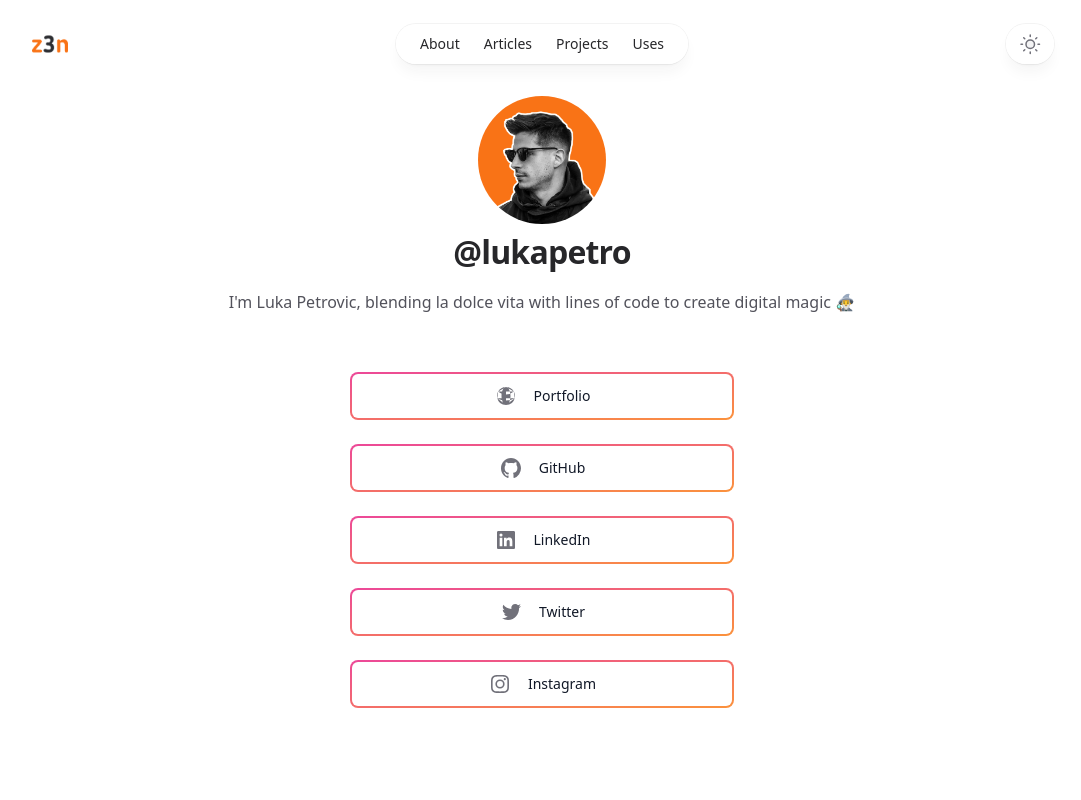
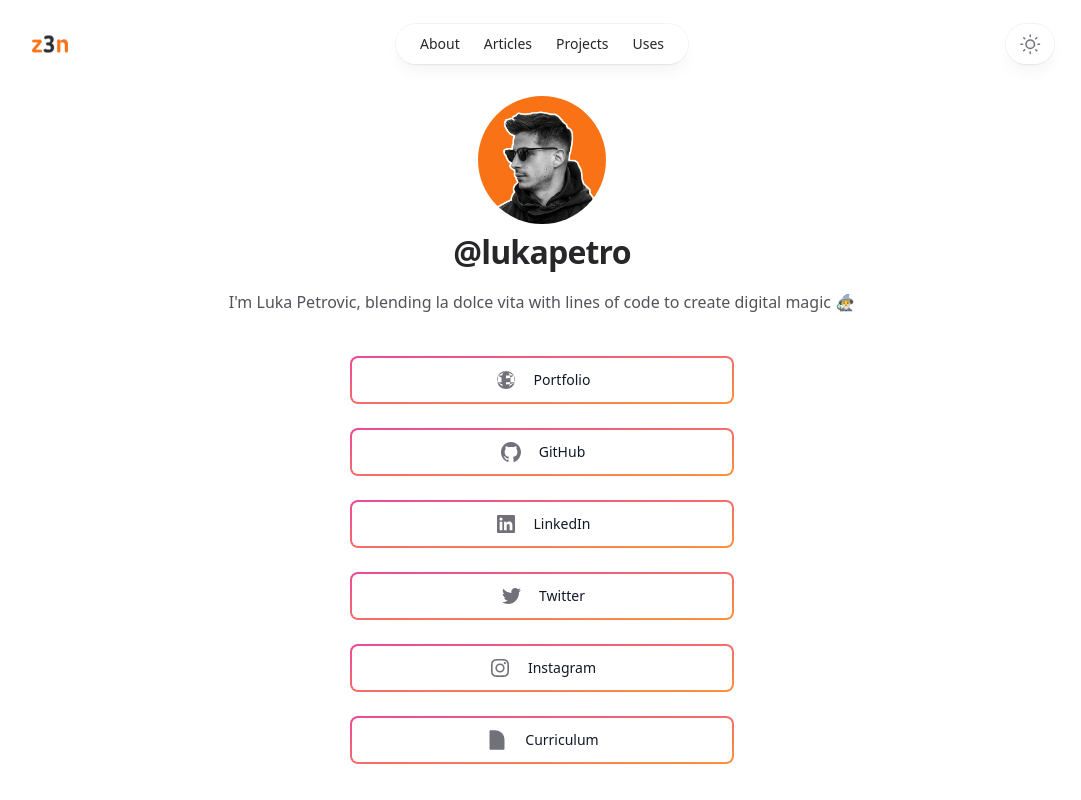
Before and after one commit to Lukapetro/z3n.pro, a Next.js app: page /linktree in a window 1280 px wide. Shown: the top 800 px of the page, without its empty margins (98-1179 px from the left). Built offline with nearby package versions, Linux system fonts and the light colour scheme; no server answers.

Commit message:
feat: added cv link

```diff
--- a/src/app/linktree/page.tsx
+++ b/src/app/linktree/page.tsx
@@ -1,5 +1,6 @@
 import { Container } from '@/components/Container'
 import {
+  DocumentIcon,
   GitHubIcon,
   InstagramIcon,
   LinkedInIcon,
@@ -35,6 +36,11 @@
     href: 'https://www.instagram.com/lucapetro/',
     label: 'Instagram',
     icon: InstagramIcon,
+  },
+  {
+    href: 'https://read.cv/lukapetro',
+    label: 'Curriculum',
+    icon: DocumentIcon,
   },
 ]
 
@@ -89,7 +95,7 @@
           </p>
         </div>
       </Container>
-      <Container className="mt-12 md:mt-14">
+      <Container className="mt-6 md:mt-10">
         <ul className="flex w-full flex-col items-center justify-center space-y-6 ">
           {links.map(({ href, label, icon: Icon }) => (
             <SocialLink key={href} href={href} icon={Icon}>
--- a/src/components/SocialIcons.tsx
+++ b/src/components/SocialIcons.tsx
@@ -42,3 +42,11 @@
     </svg>
   )
 }
+
+export function DocumentIcon(props: React.ComponentPropsWithoutRef<'svg'>) {
+  return (
+    <svg viewBox="0 0 24 24" aria-hidden="true" {...props}>
+      <path d="M19.5 14.25v-2.625a3.375 3.375 0 00-3.375-3.375h-1.5A1.125 1.125 0 0113.5 7.125v-1.5a3.375 3.375 0 00-3.375-3.375H8.25m2.25 0H5.625c-.621 0-1.125.504-1.125 1.125v17.25c0 .621.504 1.125 1.125 1.125h12.75c.621 0 1.125-.504 1.125-1.125V11.25a9 9 0 00-9-9z" />
+    </svg>
+  )
+}
```
